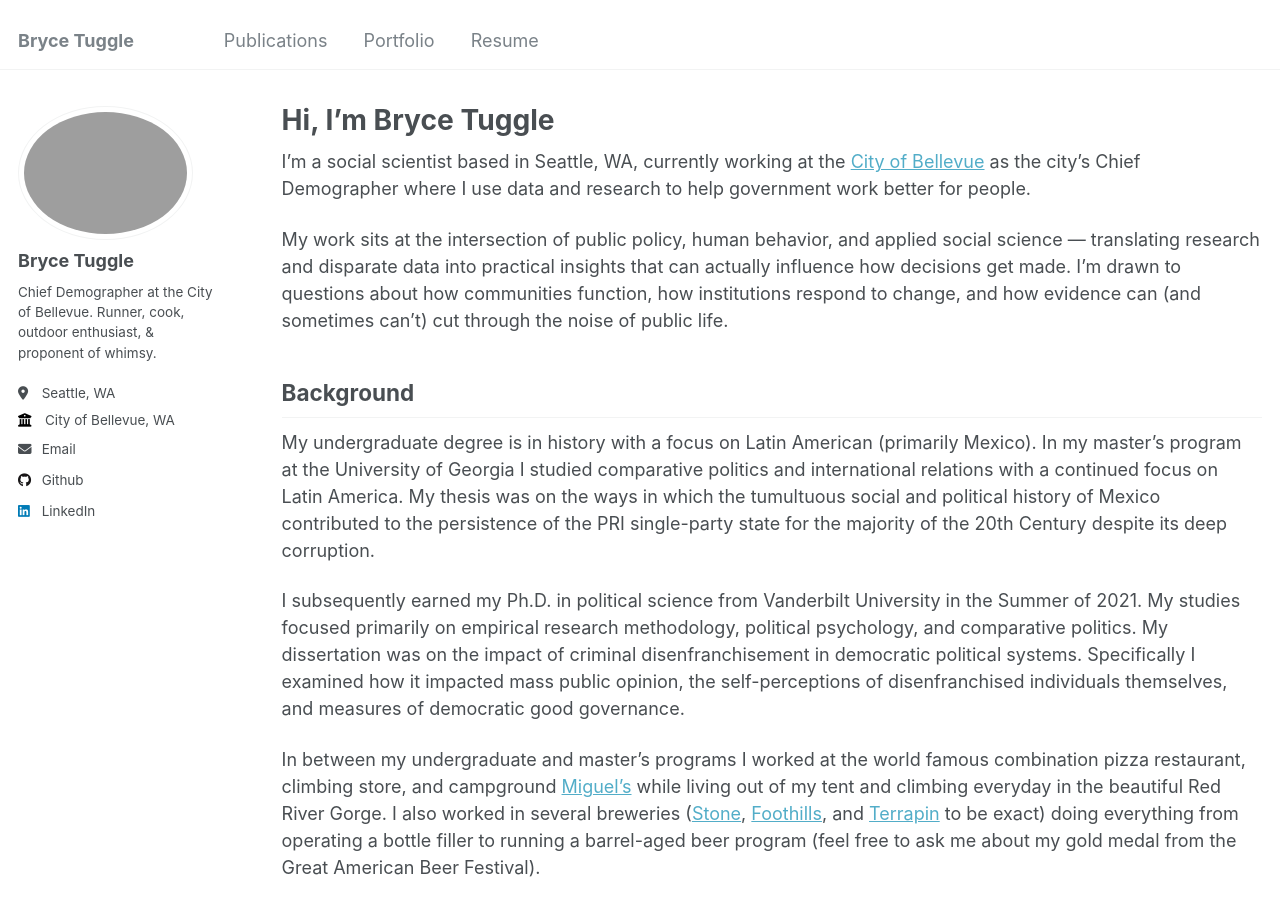
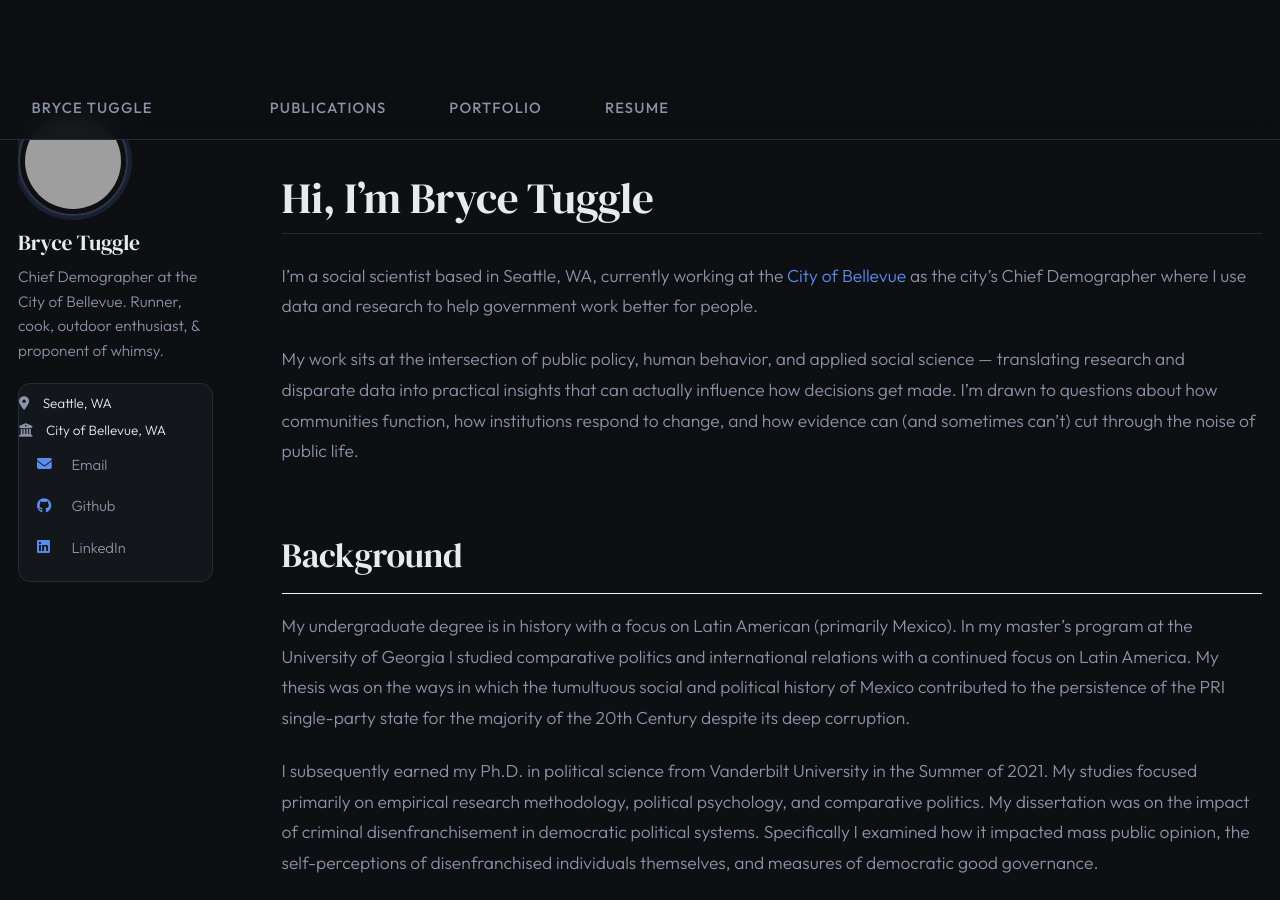
Before and after one commit to bwtuggle/bwtuggle.github.io, a Jekyll site: the page built from _pages/about.md, in a window 1280 px wide and 900 px high. Built offline with Jekyll 4.4.1, drawn with Linux system fonts in a browser that asks for light colours; some web fonts are replaced.

Commit message:
Add custom CSS link to head
Added a link to custom stylesheet for additional styling.

```diff
--- a/_includes/head/custom.html
+++ b/_includes/head/custom.html
@@ -1,32 +1 @@
-{% include base_path %}
-
-<!-- start custom head snippets -->
-
-<link rel="apple-touch-icon" sizes="57x57" href="{{ base_path }}/images/apple-touch-icon-57x57.png?v=M44lzPylqQ">
-<link rel="apple-touch-icon" sizes="60x60" href="{{ base_path }}/images/apple-touch-icon-60x60.png?v=M44lzPylqQ">
-<link rel="apple-touch-icon" sizes="72x72" href="{{ base_path }}/images/apple-touch-icon-72x72.png?v=M44lzPylqQ">
-<link rel="apple-touch-icon" sizes="76x76" href="{{ base_path }}/images/apple-touch-icon-76x76.png?v=M44lzPylqQ">
-<link rel="apple-touch-icon" sizes="114x114" href="{{ base_path }}/images/apple-touch-icon-114x114.png?v=M44lzPylqQ">
-<link rel="apple-touch-icon" sizes="120x120" href="{{ base_path }}/images/apple-touch-icon-120x120.png?v=M44lzPylqQ">
-<link rel="apple-touch-icon" sizes="144x144" href="{{ base_path }}/images/apple-touch-icon-144x144.png?v=M44lzPylqQ">
-<link rel="apple-touch-icon" sizes="152x152" href="{{ base_path }}/images/apple-touch-icon-152x152.png?v=M44lzPylqQ">
-<link rel="apple-touch-icon" sizes="180x180" href="{{ base_path }}/images/apple-touch-icon-180x180.png?v=M44lzPylqQ">
-<link rel="icon" type="image/png" href="{{ base_path }}/images/favicon-32x32.png?v=M44lzPylqQ" sizes="32x32">
-<link rel="icon" type="image/png" href="{{ base_path }}/images/android-chrome-192x192.png?v=M44lzPylqQ" sizes="192x192">
-<link rel="icon" type="image/png" href="{{ base_path }}/images/favicon-96x96.png?v=M44lzPylqQ" sizes="96x96">
-<link rel="icon" type="image/png" href="{{ base_path }}/images/favicon-16x16.png?v=M44lzPylqQ" sizes="16x16">
-<link rel="manifest" href="{{ base_path }}/images/manifest.json?v=M44lzPylqQ">
-<link rel="mask-icon" href="{{ base_path }}/images/safari-pinned-tab.svg?v=M44lzPylqQ" color="#000000">
-<link rel="shortcut icon" href="/images/favicon.ico?v=M44lzPylqQ">
-<meta name="msapplication-TileColor" content="#000000">
-<meta name="msapplication-TileImage" content="{{ base_path }}/images/mstile-144x144.png?v=M44lzPylqQ">
-<meta name="msapplication-config" content="{{ base_path }}/images/browserconfig.xml?v=M44lzPylqQ">
-<meta name="theme-color" content="#ffffff">
-<link rel="stylesheet" href="{{ base_path }}/assets/css/academicons.css"/>
-
-
-<!-- Support for MatJax -->
-<script src="https://cdnjs.cloudflare.com/polyfill/v3/polyfill.min.js?features=es6"></script>
-<script id="MathJax-script" async src="https://cdn.jsdelivr.net/npm/mathjax@3/es5/tex-mml-chtml.js"></script>
-
-<!-- end custom head snippets -->
+<link rel="stylesheet" href="/assets/css/custom.css">
```
